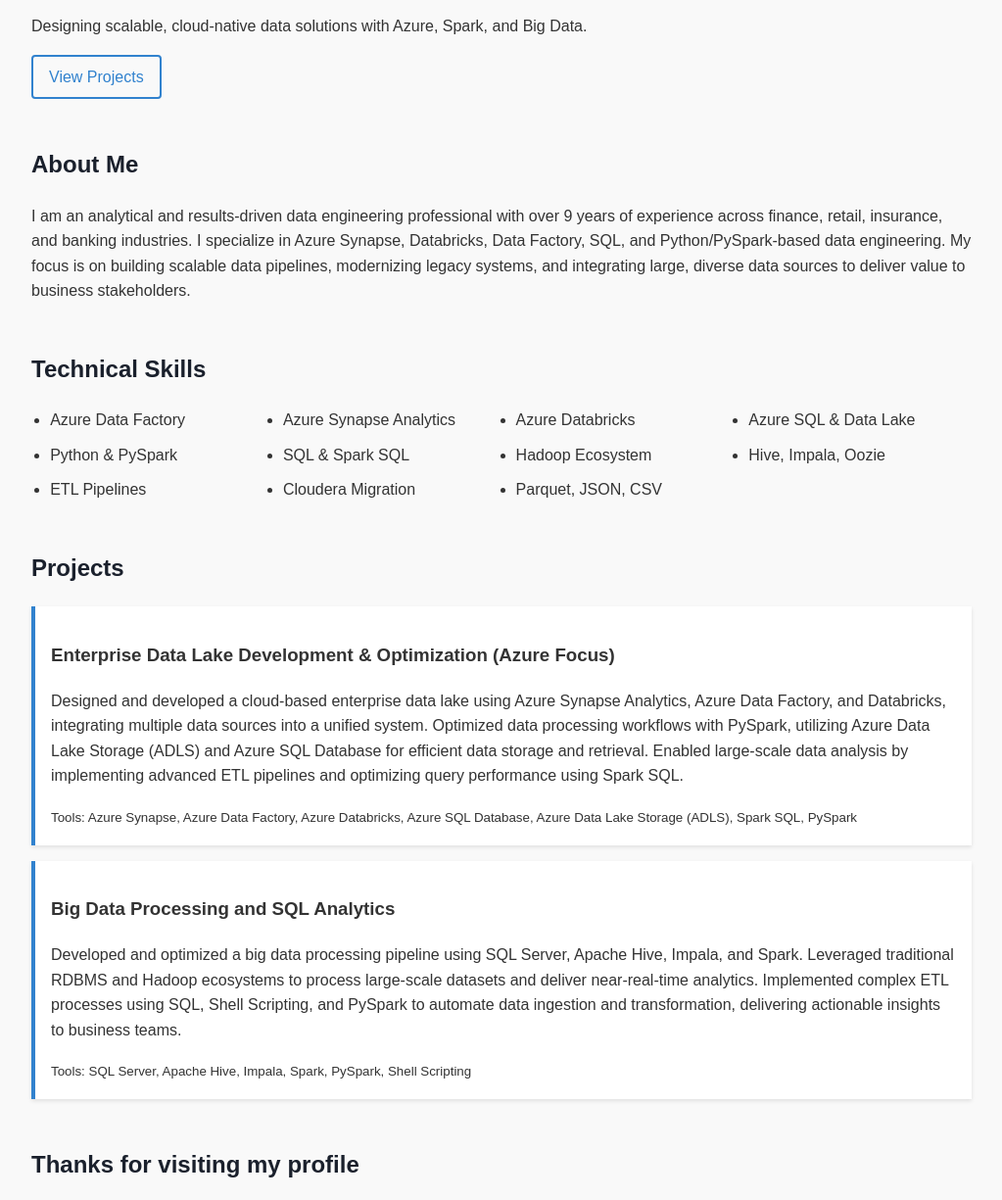
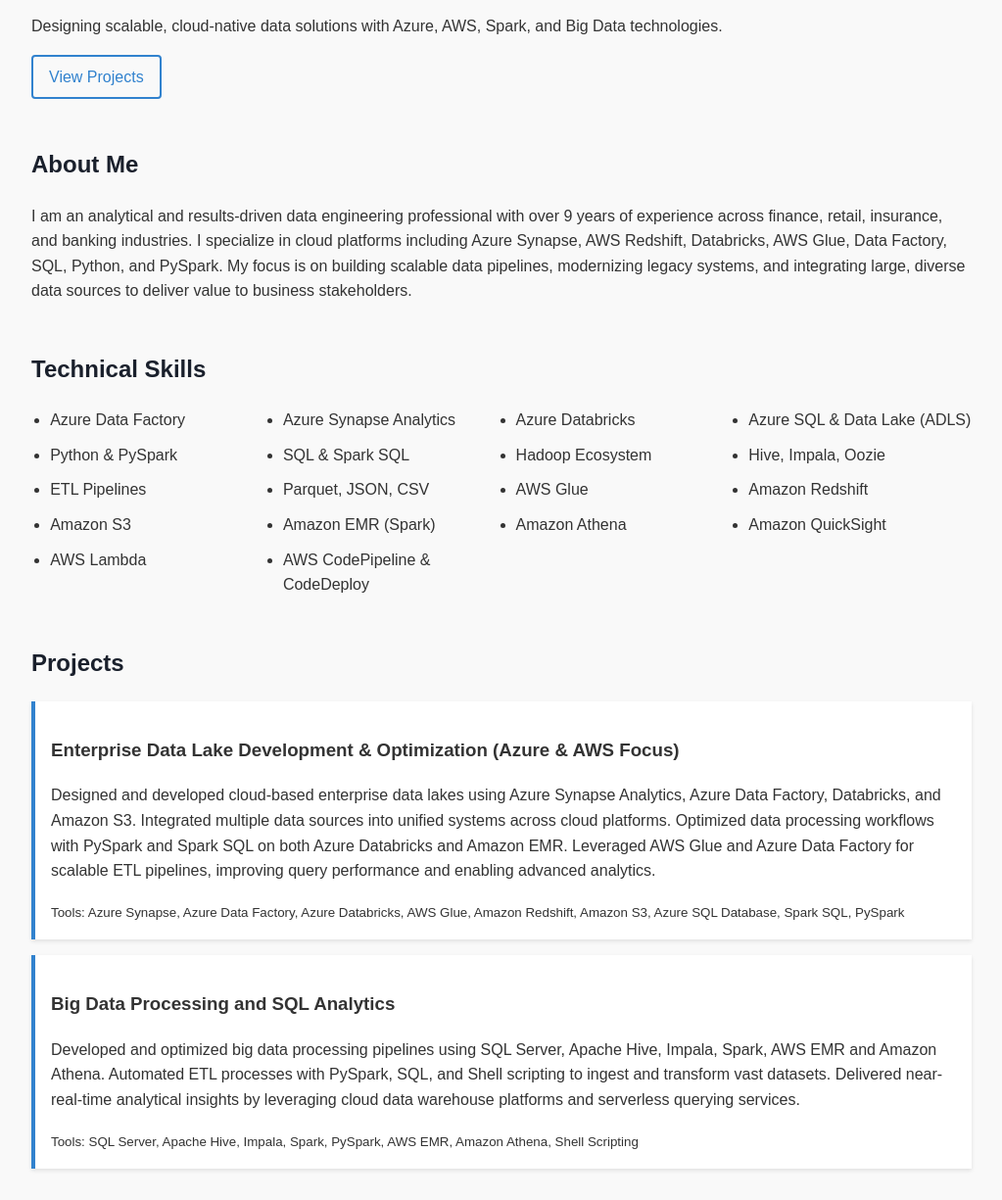
Before and after one commit to Maheshkundrapu16/data-engineer-portfolio, a plain HTML site: page index.html in a window 1280 px wide. Shown: the part 112-1337 px from the top of the page at 98% size, without its empty margins (128-1151 px from the left). Drawn offline with Linux system fonts and the light colour scheme.

Commit message:
Update index.html

```diff
--- a/index.html
+++ b/index.html
@@ -3,7 +3,7 @@
 <head>
   <meta charset="UTF-8" />
   <meta name="viewport" content="width=device-width, initial-scale=1.0" />
-  <title>Azure Data Engineer Portfolio</title>
+  <title>Data Engineer Portfolio (Azure & AWS)</title>
   <style>
     body {
       font-family: Arial, sans-serif;
@@ -65,8 +65,8 @@
   <div class="container">
     <!-- Hero Section -->
     <header>
-      <h1>Hi, I'm a Senior Azure Data Engineer</h1>
-      <p>Designing scalable, cloud-native data solutions with Azure, Spark, and Big Data.</p>
+      <h1>Hi, I'm a Senior Data Engineer</h1>
+      <p>Designing scalable, cloud-native data solutions with Azure, AWS, Spark, and Big Data technologies.</p>
       <a class="button button-outline" href="#projects">View Projects</a>
     </header>
     <!-- About Section -->
@@ -74,10 +74,10 @@
       <h2>About Me</h2>
       <p>
         I am an analytical and results-driven data engineering professional with over 9 years of
-        experience across finance, retail, insurance, and banking industries. I specialize in Azure
-        Synapse, Databricks, Data Factory, SQL, and Python/PySpark-based data engineering. My
-        focus is on building scalable data pipelines, modernizing legacy systems, and integrating
-        large, diverse data sources to deliver value to business stakeholders.
+        experience across finance, retail, insurance, and banking industries. I specialize in cloud
+        platforms including Azure Synapse, AWS Redshift, Databricks, AWS Glue, Data Factory, SQL,
+        Python, and PySpark. My focus is on building scalable data pipelines, modernizing legacy systems,
+        and integrating large, diverse data sources to deliver value to business stakeholders.
       </p>
     </section>
     <!-- Skills Section -->
@@ -87,35 +87,50 @@
         <li>Azure Data Factory</li>
         <li>Azure Synapse Analytics</li>
         <li>Azure Databricks</li>
-        <li>Azure SQL & Data Lake</li>
+        <li>Azure SQL & Data Lake (ADLS)</li>
         <li>Python & PySpark</li>
         <li>SQL & Spark SQL</li>
         <li>Hadoop Ecosystem</li>
         <li>Hive, Impala, Oozie</li>
         <li>ETL Pipelines</li>
-        <li>Cloudera Migration</li>
         <li>Parquet, JSON, CSV</li>
+        <li>AWS Glue</li>
+        <li>Amazon Redshift</li>
+        <li>Amazon S3</li>
+        <li>Amazon EMR (Spark)</li>
+        <li>Amazon Athena</li>
+        <li>Amazon QuickSight</li>
+        <li>AWS Lambda</li>
+        <li>AWS CodePipeline & CodeDeploy</li>
       </ul>
     </section>
     <!-- Projects Section -->
     <section id="projects">
       <h2>Projects</h2>
       <div class="project">
-        <h3>Enterprise Data Lake Development & Optimization (Azure Focus)</h3>
-        <p>Designed and developed a cloud-based enterprise data lake using Azure Synapse Analytics, Azure Data Factory, and Databricks, integrating multiple data sources into a unified system. Optimized data processing workflows with PySpark, utilizing Azure Data Lake Storage (ADLS) and Azure SQL Database for efficient data storage and retrieval. Enabled large-scale data analysis by implementing advanced ETL pipelines and optimizing query performance using Spark SQL.</p>
-        <small>Tools: Azure Synapse, Azure Data Factory, Azure Databricks, Azure SQL Database, Azure Data Lake Storage (ADLS), Spark SQL, PySpark</small>
+        <h3>Enterprise Data Lake Development & Optimization (Azure & AWS Focus)</h3>
+        <p>
+          Designed and developed cloud-based enterprise data lakes using Azure Synapse Analytics,
+          Azure Data Factory, Databricks, and Amazon S3. Integrated multiple data sources into unified systems across cloud platforms.
+          Optimized data processing workflows with PySpark and Spark SQL on both Azure Databricks and Amazon EMR.
+          Leveraged AWS Glue and Azure Data Factory for scalable ETL pipelines, improving query performance and enabling advanced analytics.
+        </p>
+        <small>Tools: Azure Synapse, Azure Data Factory, Azure Databricks, AWS Glue, Amazon Redshift, Amazon S3, Azure SQL Database, Spark SQL, PySpark</small>
       </div>
       <div class="project">
         <h3>Big Data Processing and SQL Analytics</h3>
-        <p>Developed and optimized a big data processing pipeline using SQL Server, Apache Hive, Impala, and Spark. Leveraged traditional RDBMS and Hadoop ecosystems to process large-scale datasets and deliver near-real-time analytics. Implemented complex ETL processes using SQL, Shell Scripting, and PySpark to automate data ingestion and transformation, delivering actionable insights to business teams.</p>
-        <small>Tools: SQL Server, Apache Hive, Impala, Spark, PySpark, Shell Scripting</small>
+        <p>
+          Developed and optimized big data processing pipelines using SQL Server, Apache Hive, Impala, Spark, AWS EMR and Amazon Athena.
+          Automated ETL processes with PySpark, SQL, and Shell scripting to ingest and transform vast datasets.
+          Delivered near-real-time analytical insights by leveraging cloud data warehouse platforms and serverless querying services.
+        </p>
+        <small>Tools: SQL Server, Apache Hive, Impala, Spark, PySpark, AWS EMR, Amazon Athena, Shell Scripting</small>
       </div>
     </section>
     <!-- Contact Section -->
     <section id="contact">
       <h2>Thanks for visiting my profile</h2>
-      <p>Let us connect ! I am open to freelance projects, consulting opportunities, or full-time roles.</p>
-
+      <p>Let us connect! I am open to freelance projects, consulting opportunities, or full-time roles.</p>
     </section>
   </div>
 </body>
```
